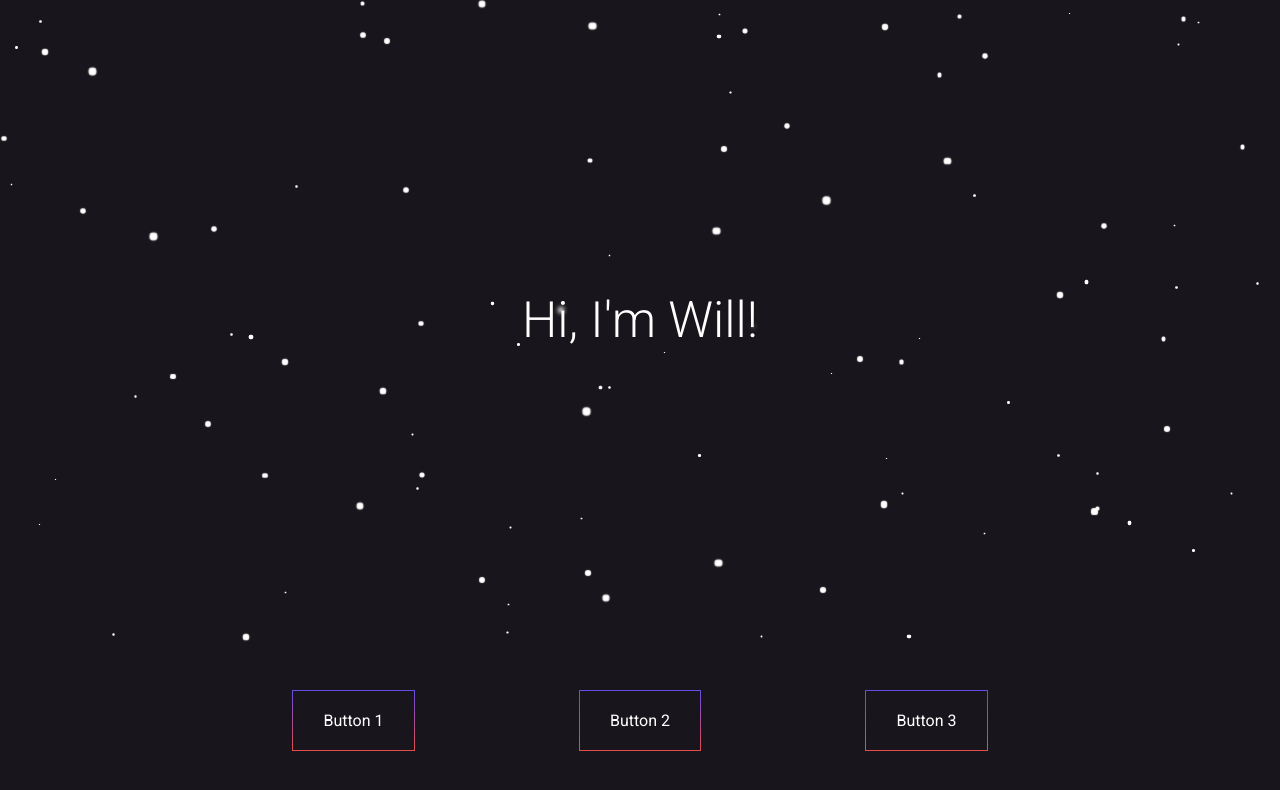
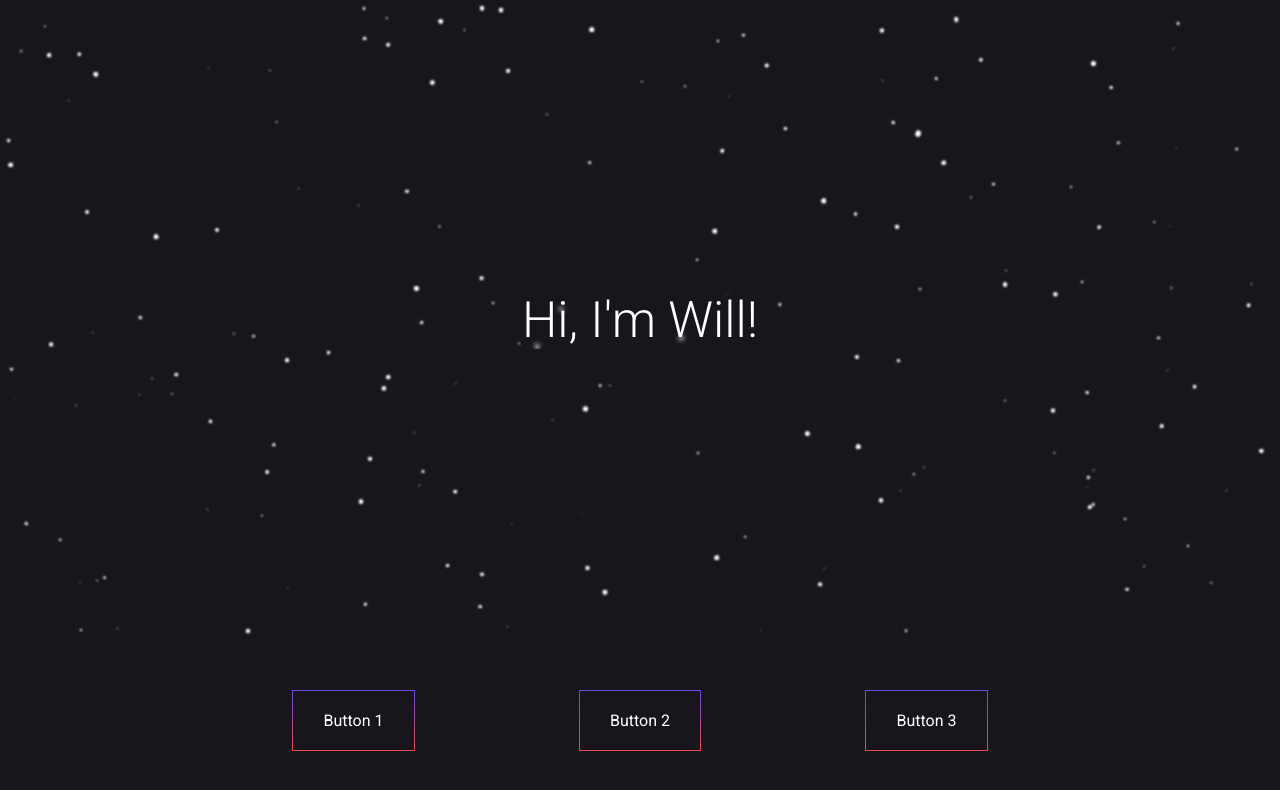
Before and after one commit to Will-Fs/parallax-stars-landing_page, a plain HTML site: page index.html in a window 1280 px wide. Drawn offline with nearby package versions, Linux system fonts and the light colour scheme.

Commit message:
Stars on canvas

```diff
--- a/index.html
+++ b/index.html
@@ -10,17 +10,19 @@
     <link href="https://fonts.googleapis.com/css2?family=Roboto:wght@100;300;400;500&display=swap" rel="stylesheet">
     <link rel="stylesheet" type="text/css" href="style.css">
     <script src="https://ajax.googleapis.com/ajax/libs/jquery/3.6.0/jquery.min.js"></script>
+
+    <script defer src="starsAndButtons.js"></script>
     <script defer src="index.js"></script>
 </head>
 <body>
-    <div class="stars-container"></div>
+    <canvas id="canvas"></canvas>
     <div class="content-container">
         <h1 class="name-title">Hi, I'm Will!</h1>
     </div>
     <div class="navbar-container">
         <div class="navbar">
             <div class="navbar-button-border">
-                <p class="navbar-button">
+                <p class="navbar-button" id="button-1">
                     Button 1
                 </p>
             </div>
--- a/index.js
+++ b/index.js
@@ -1,76 +1,3 @@
-const root = document.documentElement;
-const buttonBorderColor1Hue = 250;
-const buttonBorderColor2Hue = 360;
-const maxHueShift = 30;
-const maxStarSize = Math.min(window.innerWidth, window.innerHeight)/300;
-const maxStarMove = 30;
-const starBorder = maxStarSize;
-var stars = [];
+document.querySelector("#button-1").onclick = () => {
 
-var lastMousePos = {x: 0, y: 0}
-
-// root.addEventListener("mousemove", e => {
-//   root.style.setProperty('--mouse-x', e.clientX + "px");
-//   root.style.setProperty('--mouse-y', e.clientY + "px");
-// });
-
-const createStars = (numStars) => {
-    const starsContainer = document.querySelector(".stars-container");
-    for (let i = 0; i < numStars; i++) {
-        const newStar = document.createElement("div");
-        const xPos = starBorder + Math.random() * (window.innerWidth - starBorder*2);
-        const yPos = starBorder + Math.random() * (window.innerHeight * 0.8 - starBorder*2);
-        const size = Math.random() * maxStarSize;
-
-        newStar.className = "star";
-        newStar.style = `position: absolute; left: ${xPos}px; top: ${yPos}px; width: ${size}px; height: ${size}px;\
-        box-shadow: 0 0 ${size/2}px ${size}px white`;
-        starsContainer.appendChild(newStar);
-        stars.push({
-            startPos: {x: xPos, y: yPos},
-            pos: {x: xPos, y: yPos},
-            size: size,
-            div: newStar
-        });
-    }
 }
-
-const handleMouseMove = e => {
-    const buttons = document.querySelectorAll(".navbar-button-border");
-    const angle = 60 + 360 * 2 * (0.5 - e.clientY / window.innerHeight);
-    const hueShift = maxHueShift * (0.5 - e.clientX / window.innerWidth);
-    const hue1 = (buttonBorderColor1Hue + hueShift) % 360;
-    const hue2 = (buttonBorderColor2Hue - hueShift) % 360;
-    buttons.forEach(button => {
-        button.style.backgroundImage = `linear-gradient(${angle % 360}deg, var(--button-border-color1), var(--button-border-color2))`;
-    })
-    root.style.setProperty("--button-border-color1", `hsl(${hue1}deg, 75%, 60%)`);
-    root.style.setProperty("--button-border-color2", `hsl(${hue2}deg, 75%, 60%)`);
-
-    const mouseX = 0.5 - e.clientX / window.innerWidth;
-    const mouseY = 0.5 - e.clientY / window.innerHeight;
-    stars.forEach(star => {
-        star.pos.x = mouseX * maxStarMove * (star.size/maxStarSize) ** 2;
-        star.pos.y = mouseY * maxStarMove * (star.size/maxStarSize) ** 2;
-        star.div.style.left = `${Math.min(Math.max(star.startPos.x - star.pos.x, starBorder), window.innerWidth - starBorder)}px`;
-        star.div.style.top = `${Math.min(Math.max(star.startPos.y - star.pos.y, starBorder), window.innerHeight - starBorder)}px`;
-    })
-}
-
-window.onmousemove = handleMouseMove;
-
-window.onload = () => {
-    root.style.setProperty("--button-border-color1", `hsl(${buttonBorderColor1Hue}deg, 75%, 60%)`);
-    root.style.setProperty("--button-border-color2", `hsl(${buttonBorderColor2Hue}deg, 75%, 60%)`);
-
-    createStars(100);
-
-    const navbarChildren = Array.from(document.querySelector(".navbar").children);
-    console.log(navbarChildren);
-    let i = 0.5;
-    navbarChildren.forEach(child => {
-        child.style.animation = `fadeIn 1s ${i}s forwards`
-        i += 0.5;
-    })
-    handleMouseMove();
-}
--- /dev/null
+++ b/starsAndButtons.js
@@ -0,0 +1,111 @@
+const root = document.documentElement;
+const buttonBorderColor1Hue = 250;
+const buttonBorderColor2Hue = 360;
+const maxHueShift = 30;
+const canvasScale = 3;
+const maxStarSize = Math.min(window.innerWidth, window.innerHeight)/300 * canvasScale;
+const maxStarMove = window.innerWidth/3;
+const starBorder = maxStarSize;
+const canvas = document.querySelector("#canvas");
+const ctx = canvas.getContext('2d');
+const bgColor = getComputedStyle(document.documentElement).getPropertyValue('--main-bg-color');
+const nameTitle = document.querySelector(".name-title");
+const nameTitleMove = 130;
+var stars = [];
+
+var lastMousePos = {x: 0, y: 0}
+
+const drawStar =(x, y, size) => {
+    ctx.fillStyle = "white";
+    ctx.beginPath();
+    ctx.arc(x, y, size, 0, 2 * Math.PI);
+    ctx.fill();
+}
+
+const clearCanvas = () => {
+    canvas.width = window.innerWidth * canvasScale;
+    canvas.height = window.innerHeight * 0.8 * canvasScale;
+    ctx.fillStyle = bgColor;
+    ctx.fillRect(0, 0, canvas.width, canvas.height);
+}
+
+const drawStars = (mousePos) => {
+    ctx.fillStyle = "white";
+    stars.forEach(star => {
+        star.pos.x = mousePos.x * maxStarMove * (star.size/maxStarSize ** 2) * canvasScale;
+        star.pos.y = mousePos.y * maxStarMove * (star.size/maxStarSize ** 2) * canvasScale;
+        drawStar(star.startPos.x * canvasScale + star.pos.x, star.startPos.y * canvasScale + star.pos.y, star.size);
+    })
+}
+
+const createStars = (numStars) => {
+    for (let i = 0; i < numStars; i++) {
+        const xPos = starBorder + Math.random() * (window.innerWidth - starBorder*2);
+        const yPos = starBorder + Math.random() * (window.innerHeight * 0.8 - starBorder*2);
+        const size = Math.random() * maxStarSize;
+
+        stars.push({
+            startPos: {x: xPos, y: yPos},
+            pos: {x: xPos, y: yPos},
+            size: size,
+        });
+        drawStar(xPos * canvasScale, yPos * canvasScale, size);
+    }
+}
+
+const handleMouseMove = e => {
+    const buttons = document.querySelectorAll(".navbar-button-border");
+    const angle = 60 + 360 * 2 * (0.5 - e.clientY / window.innerHeight);
+    const hueShift = maxHueShift * (0.5 - e.clientX / window.innerWidth);
+    const hue1 = (buttonBorderColor1Hue + hueShift) % 360;
+    const hue2 = (buttonBorderColor2Hue - hueShift) % 360;
+    buttons.forEach(button => {
+        button.style.backgroundImage = `linear-gradient(${angle % 360}deg, var(--button-border-color1), var(--button-border-color2))`;
+    })
+    root.style.setProperty("--button-border-color1", `hsl(${hue1}deg, 75%, 60%)`);
+    root.style.setProperty("--button-border-color2", `hsl(${hue2}deg, 75%, 60%)`);
+
+    const mouseX = 0.5 - e.clientX / window.innerWidth;
+    const mouseY = 0.5 - e.clientY / window.innerHeight;
+    if (window.scrollY < window.innerHeight * 0.8) {
+        clearCanvas();
+        drawStars({x: mouseX, y: mouseY});
+        nameTitle.style = `transform: translate(${mouseX * nameTitleMove}px, ${mouseY * nameTitleMove}px)`;
+    }
+}
+
+const handleDeviceOrientation = (frontToBack, leftToRight, rotateDegrees) => {
+    alert({frontToBack: frontToBack, leftToRight: leftToRight, rotateDegrees: rotateDegrees});
+  };
+
+window.onmousemove = handleMouseMove;
+
+if (window.DeviceOrientationEvent) {
+    window.addEventListener("deviceorientation", (event) => {
+      const rotateDegrees = event.alpha; // alpha: rotation around z-axis
+      const leftToRight = event.gamma; // gamma: left to right
+      const frontToBack = event.beta; // beta: front back motion
+
+      handleDeviceOrientation(frontToBack, leftToRight, rotateDegrees);
+    }, true);
+ }
+
+
+
+window.onload = () => {
+    root.style.setProperty("--button-border-color1", `hsl(${buttonBorderColor1Hue}deg, 75%, 60%)`);
+    root.style.setProperty("--button-border-color2", `hsl(${buttonBorderColor2Hue}deg, 75%, 60%)`);
+
+    clearCanvas();
+    createStars(200);
+
+
+    const navbarChildren = Array.from(document.querySelector(".navbar").children);
+    console.log(navbarChildren);
+    let i = 0.5;
+    navbarChildren.forEach(child => {
+        child.style.animation = `fadeIn 1s ${i}s forwards`
+        i += 0.5;
+    })
+    // handleMouseMove({clientY: 0, clientX: 0});
+}
--- a/style.css
+++ b/style.css
@@ -1,3 +1,6 @@
+:root {
+    --main-bg-color: rgb(24, 22, 28);
+}
 * {
 
     font-family: 'Roboto', sans-serif;
@@ -6,15 +9,17 @@
     padding: 0;
 }
 
-:root {
-    --main-bg-color: rgb(24, 22, 28);
+body {
+
+    background-color: var(--main-bg-color);
 }
+
 
 h1 {
     font-weight: 300;
 }
 
-.content-container, .navbar-container {
+.navbar-container {
     background-color: var(--main-bg-color);
 }
 
@@ -81,6 +86,16 @@ h1 {
     background: white;
 }
 
+#canvas {
+    position: absolute;
+    top: 0;
+    left: 0;
+    margin: 0;
+    width: 100vw;
+    height: 80vh;
+    filter: blur(1px);
+}
+
 @keyframes fadeIn {
     from {opacity: 0}
     to {opacity: 100}
```
